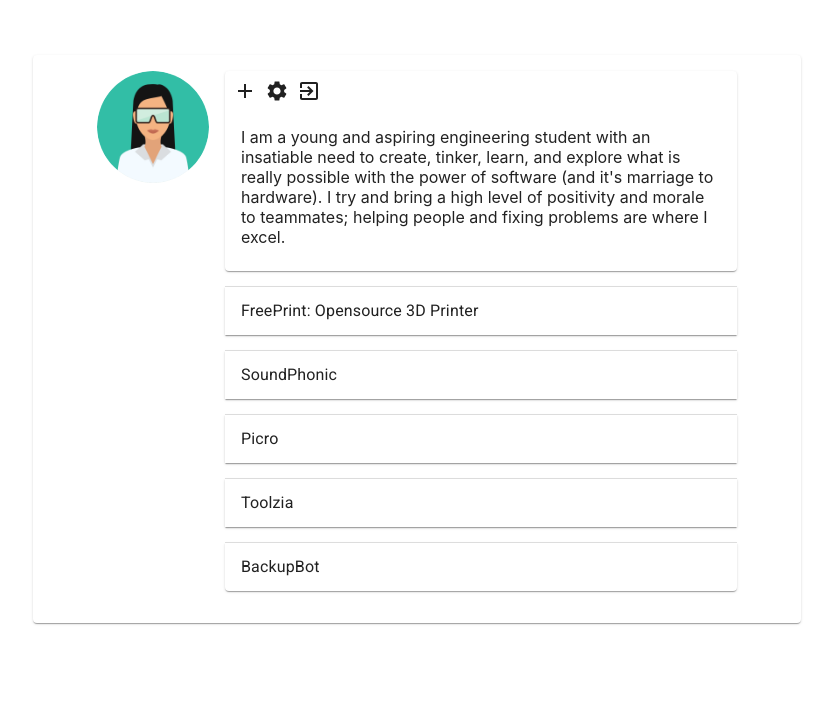
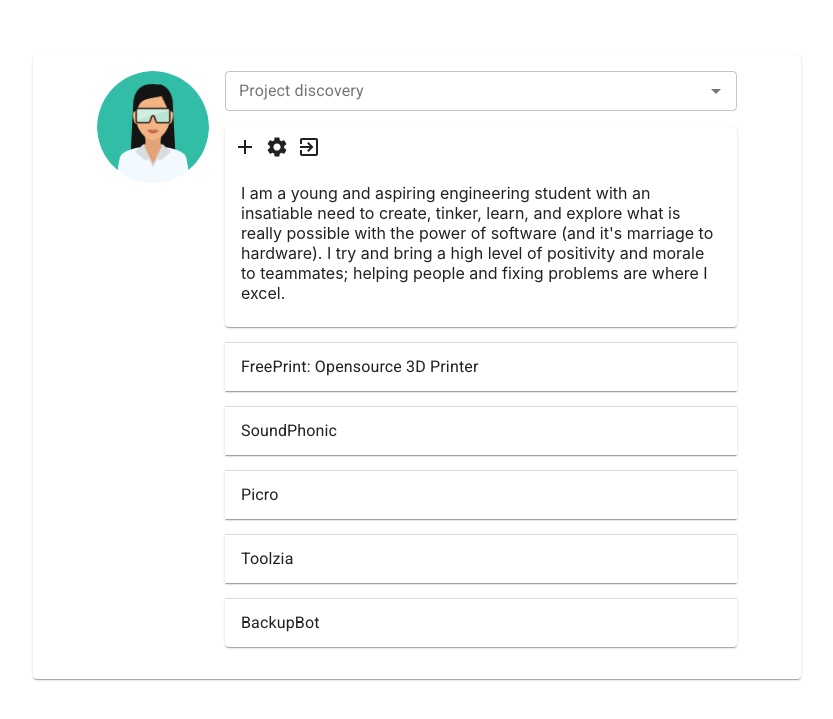
Before and after one commit to willyyhuang/covariance, a React (Create React App) app: page / in a window 1280 px wide. Shown: the part 105-824 px from the top of the page, without its empty margins (223-1056 px from the left). Built offline with nearby package versions, Linux system fonts and the light colour scheme.

Commit message:
add autocomplete search for project discovery

```diff
--- a/package.json
+++ b/package.json
@@ -6,10 +6,12 @@
   "dependencies": {
     "@material-ui/core": "^4.11.3",
     "@material-ui/icons": "^4.11.2",
+    "@material-ui/lab": "^4.0.0-alpha.57",
     "@testing-library/jest-dom": "^5.11.4",
     "@testing-library/react": "^11.1.0",
     "@testing-library/user-event": "^12.1.10",
     "@types/jest": "^26.0.15",
+    "@types/lodash": "^4.14.168",
     "@types/node": "^14.14.37",
     "@types/react": "^17.0.3",
     "@types/react-dom": "^17.0.3",
@@ -27,6 +29,7 @@
     "eslint-plugin-react-hooks": "^4.2.0",
     "fontsource-roboto": "^4.0.0",
     "gh-pages": "^3.1.0",
+    "lodash": "^4.17.21",
     "prettier": "^2.2.1",
     "react": "^17.0.2",
     "react-dom": "^17.0.2",
--- a/src/views/Overview/Overview.tsx
+++ b/src/views/Overview/Overview.tsx
@@ -9,10 +9,13 @@ import {
   CardActions,
   CardContent,
   Grid,
+  TextField,
   Typography,
 } from '@material-ui/core'
 import {makeStyles} from '@material-ui/core/styles'
 import {Add, ExitToApp, Settings} from '@material-ui/icons'
+import lodash from 'lodash'
+import Autocomplete from '@material-ui/lab/Autocomplete'
 import UserAvatar from '../../images/avatar.png'
 import projectList from '../../mock/projectList.json'
 
@@ -31,6 +34,13 @@ const OverView = () => {
   }))
   const {projects} = projectList
   const classes = useStyles()
+  const options = [
+    {title: 'Hyperledger'},
+    {title: 'E-vent'},
+    {title: 'FarmBot'},
+    {title: 'Upspin'},
+    {title: 'AdaNet'},
+  ]
 
   return (
     <Card style={{margin: '20vh 20vw 20vh 20vw'}}>
@@ -41,6 +51,25 @@ const OverView = () => {
           <Avatar className={classes.large} src={UserAvatar} />
         </Grid>
         <Grid item xs={8} md={8} lg={8}>
+          <Autocomplete
+            id='project-discovery'
+            options={options}
+            getOptionLabel={(option: any) => {
+              const val = option.title
+              return lodash.isString(val) ? val : ''
+            }}
+            style={{width: '100%'}}
+            renderInput={(params: any) => (
+              <TextField
+                {...params}
+                id='outlined-basic'
+                label='Project discovery'
+                variant='outlined'
+                size='small'
+                style={{marginBottom: 16, width: '100%'}}
+              />
+            )}
+          />
           <Card>
             <CardActions>
               <Add />
@@ -48,9 +77,11 @@ const OverView = () => {
               <ExitToApp />
             </CardActions>
             <CardContent>
-              I am a young and aspiring engineering student with an insatiable need to create, tinker, learn,
-              and explore what is really possible with the power of software (and it&apos;s marriage to hardware).
-              I try and bring a high level of positivity and morale to teammates; helping people and fixing problems are where I excel.
+              I am a young and aspiring engineering student with an insatiable
+              need to create, tinker, learn, and explore what is really possible
+              with the power of software (and it&apos;s marriage to hardware). I
+              try and bring a high level of positivity and morale to teammates;
+              helping people and fixing problems are where I excel.
             </CardContent>
           </Card>
           {/* Iterate over list of projects, create expanding accordion with tile and project description */}
```
Also changed, not shown: 1 other file (tests, documents, lock files or other folders).
